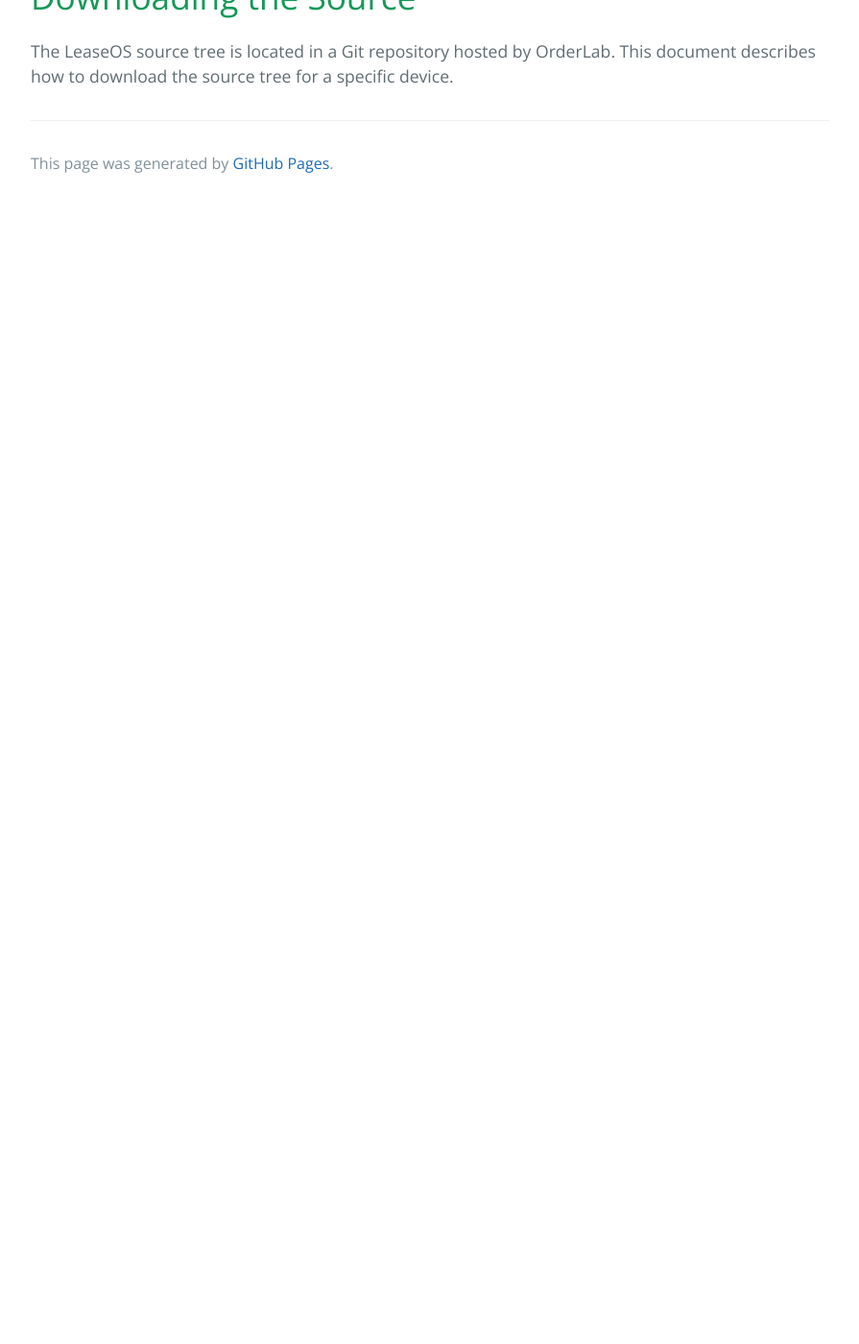
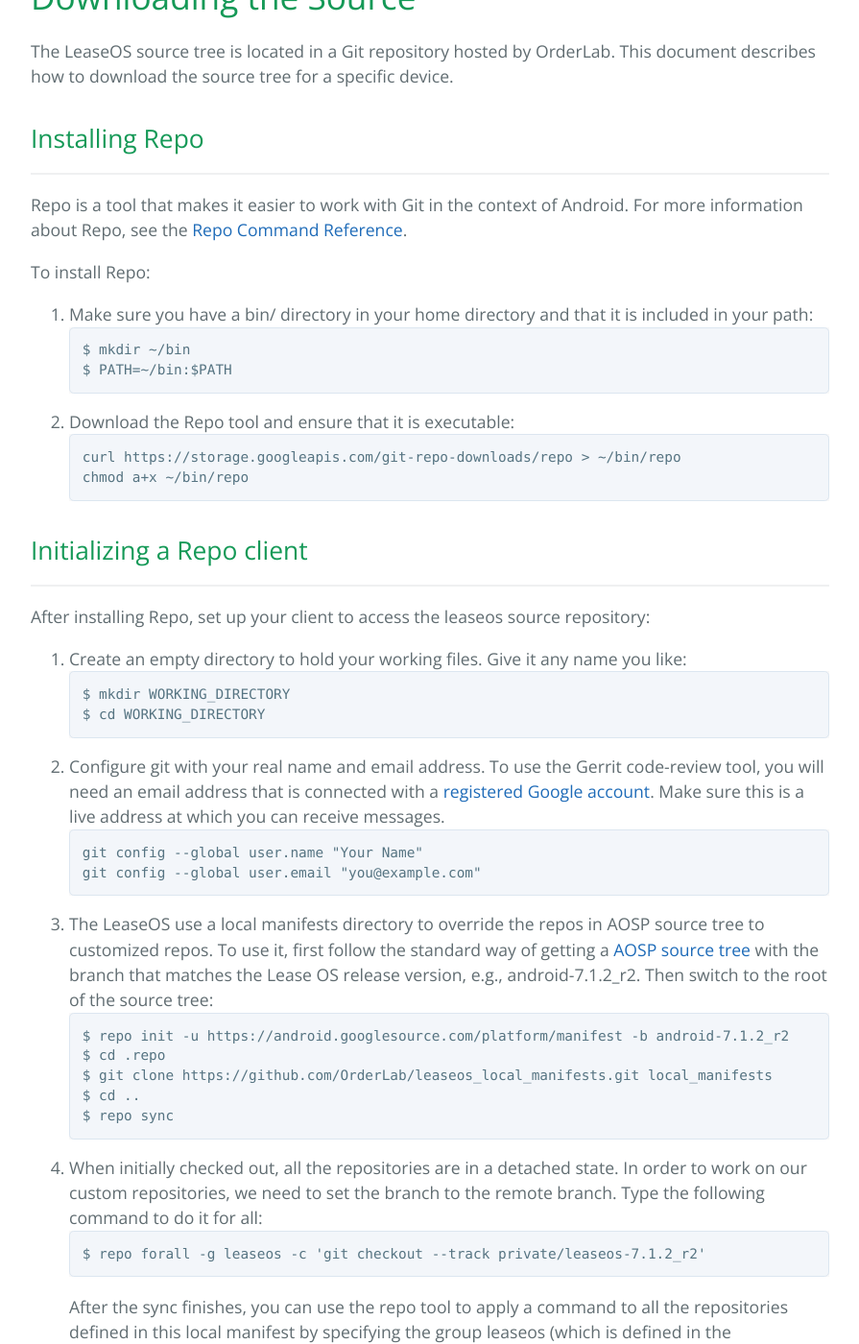
Before and after one commit to OrderLab/leaseos-www, a Jekyll site: the page built from build/downloading.md, in a window 1280 px wide and 1400 px high, scrolled down 501 px. Shown: the whole window at 96% size, without its empty margins (192-1087 px from the left). Built offline with Jekyll 4.4.1, drawn with Linux system fonts in a browser that asks for light colours; before the commit the page ends 900 px from its top, so only the background shows below that; some of the changed text lies outside the part shown.

Commit message:
First version of start guide

````diff
--- a/build/downloading.md
+++ b/build/downloading.md
@@ -6,3 +6,62 @@
 # Downloading the Source
 The LeaseOS source tree is located in a Git repository hosted by OrderLab.
 This document describes how to download the source tree for a specific device.
+## Installing Repo
+---
+Repo is a tool that makes it easier to work with Git in the context of Android.
+For more information about Repo, see the [Repo Command Reference](https://source.android.com/setup/develop/repo.html).
+
+To install Repo:
+
+1. Make sure you have a bin/ directory in your home directory and that it is included in your path:
+```
+$ mkdir ~/bin
+$ PATH=~/bin:$PATH
+```
+2. Download the Repo tool and ensure that it is executable:
+```
+curl https://storage.googleapis.com/git-repo-downloads/repo > ~/bin/repo
+chmod a+x ~/bin/repo
+```
+
+## Initializing a Repo client
+---
+After installing Repo, set up your client to access the leaseos source repository:
+
+1. Create an empty directory to hold your working files.  Give it any name you like:
+```
+$ mkdir WORKING_DIRECTORY
+$ cd WORKING_DIRECTORY
+```
+2. Configure git with your real name and email address. To use the Gerrit code-review tool,
+you will need an email address that is connected with a [registered Google account](https://myaccount.google.com/). Make sure
+this is a live address at which you can receive messages.
+```
+git config --global user.name "Your Name"
+git config --global user.email "you@example.com"
+```
+3. The LeaseOS use a local manifests directory to override the repos in AOSP source tree to customized repos. To use it,
+first follow the standard way of getting a [AOSP source tree](https://source.android.com/setup/build/downloading) with
+the branch that matches the Lease OS release version, e.g., android-7.1.2_r2. Then switch to the root of the source tree:
+```
+$ repo init -u https://android.googlesource.com/platform/manifest -b android-7.1.2_r2
+$ cd .repo
+$ git clone https://github.com/OrderLab/leaseos_local_manifests.git local_manifests
+$ cd ..
+$ repo sync
+```
+4. When initially checked out, all the repositories are in a detached state. In order to work on our custom repositories,
+we need to set the branch to the remote branch. Type the following command to do it for all:
+```
+$ repo forall -g leaseos -c 'git checkout --track private/leaseos-7.1.2_r2'
+```
+After the sync finishes, you can use the repo tool to apply a command to all the repositories defined in this local manifest
+by specifying the group leaseos (which is defined in the leaseos.xml). For example, to get the status:
+```
+$ repo forall -g leaseos -c 'git status'
+```
+### Additional Note
+> The device repos are proprietary and copyrighted by the vendors. Therefore they are excluded from the manifest file in our public branch.
+You will need to clone these device-specific repos into the source tree. For example, for Google Pixel XL phone, you need to find the device
+drivers for google_marlin and proprietary blobs extracted from the factory image. You will also need to find the Google Apps Suite to be
+included in the custom image (this can also be installed separately later).
````
Also changed, not shown: build/running.md (added, +9 -0 lines), start.md (+1 -0 lines).
